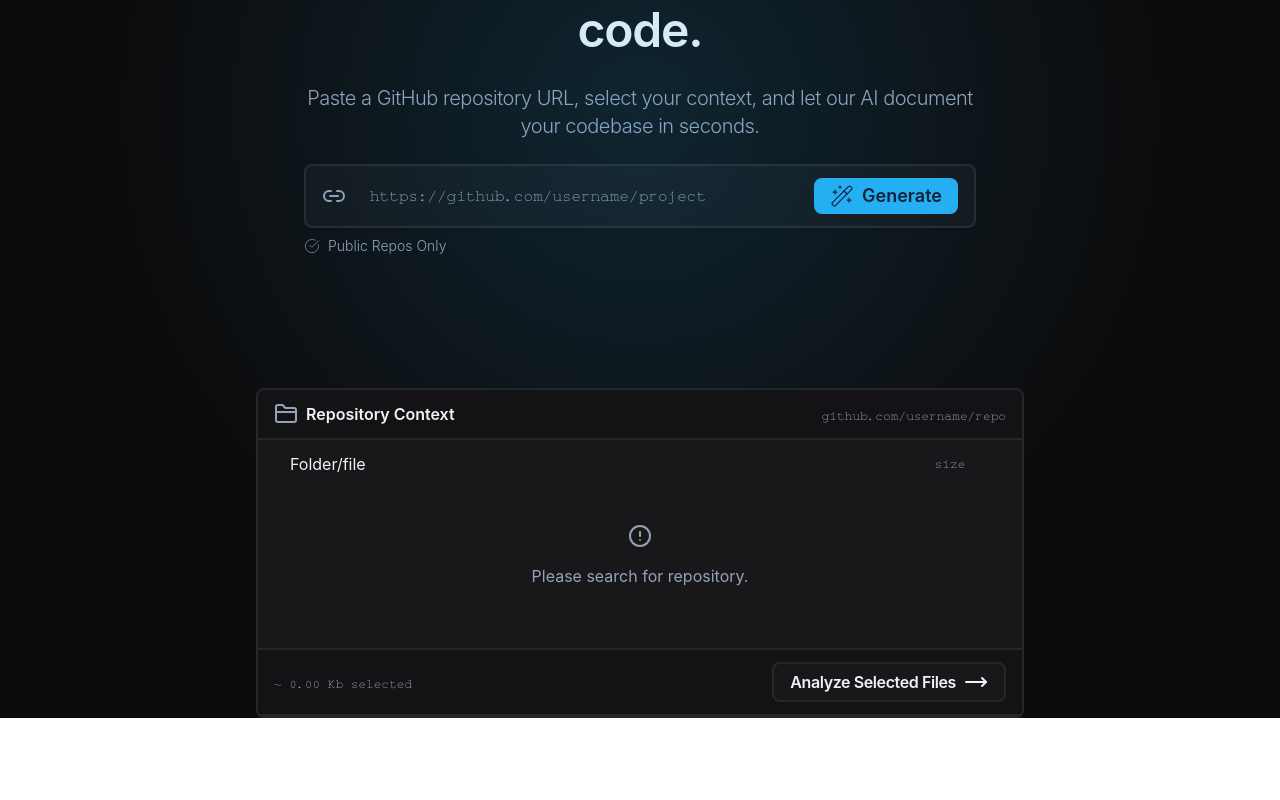
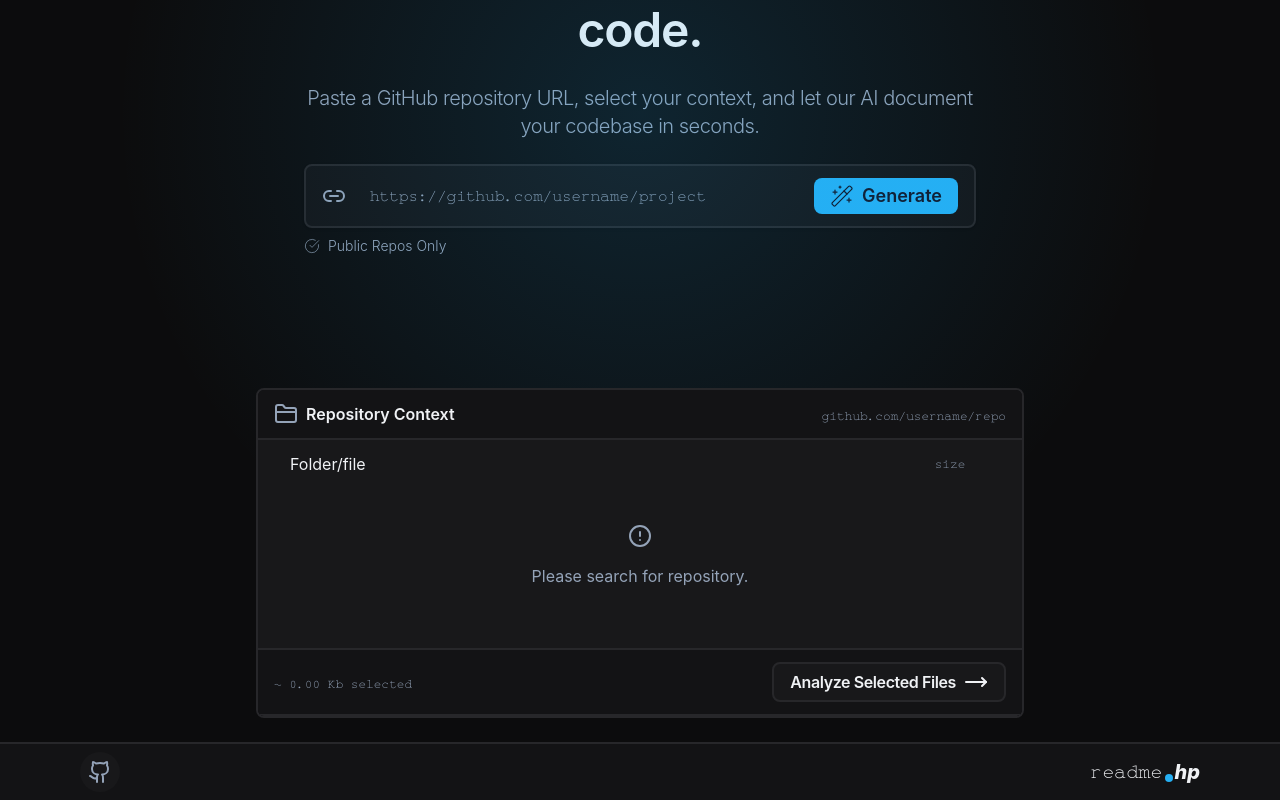
Before and after one commit to dotHP-harshu/readme.hp, a React (Vite) app in the folder frontend/: page / in a window 1280 px wide. Shown: the part 274-1074 px from the top of the page. Before the commit the page ends 992 px from the top, so only its background shows below. Built offline with nearby package versions, Linux system fonts and the light colour scheme.

Commit message:
style: added the footer for in the main hero

```diff
--- /dev/null
+++ b/frontend/src/components/Footer.tsx
@@ -0,0 +1,21 @@
+import { Github } from "lucide-react";
+import React from "react";
+
+function Footer() {
+  return (
+    <div className="bg-surface-primary-light dark:bg-surface-primary-dark flex flex-row-reverse justify-between items-center mt-6 px-20 max-xs:px-6 py-2 border-t-2 border-border-light dark:border-t-border-dark">
+      <div className="text-xl flex justify-center items-center gap-0.5">
+        <span className="font-code">readme</span>
+        <span className="inline-block w-2 h-2 bg-primary rounded-full self-baseline-last -translate-y-1/2"></span>
+        <span className="font-extrabold font-sans italic">hp</span>
+      </div>
+      <div className="flex justify-center items-center">
+        <span className="p-2 rounded-full bg-surface-secondary-light dark:bg-surface-secondary-dark inline-block w-fit h-fit cursor-pointer text-text-muted-light dark:text-text-muted-dark hover:text-text-light dark:hover:text-text-dark transition-colors duration-200 hover:bg-surface-secondary-hover-light dark:hover:bg-surface-secondary-hover-dark">
+            <Github/>
+        </span>
+      </div>
+    </div>
+  );
+}
+
+export default Footer;
--- a/frontend/src/pages/MainPage.tsx
+++ b/frontend/src/pages/MainPage.tsx
@@ -3,6 +3,7 @@ import GeneratingReadme from "../components/MainPage/GeneratingReadme";
 import MainHero from "../components/MainPage/MainHero";
 import { getReadmeApi } from "../api/serverApi";
 import ReadmeSection from "../components/MainPage/ReadmeSection";
+import Footer from "../components/Footer";
 
 function MainPage() {
   const [isGenerating, setIsGenerating] = useState<boolean>(false);
@@ -29,6 +30,7 @@ function MainPage() {
       <MainHero handleGenerate={handleGenerate} setReadmeMarkdown={setReadmeMarkdown} />
       {isGenerating && <GeneratingReadme />}
       {readmeMarkdown && <ReadmeSection readmeMarkdown={readmeMarkdown}/>}
+      <Footer/>
     </div>
   );
 }
```
